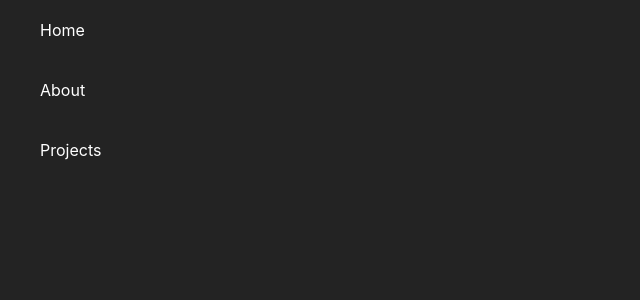
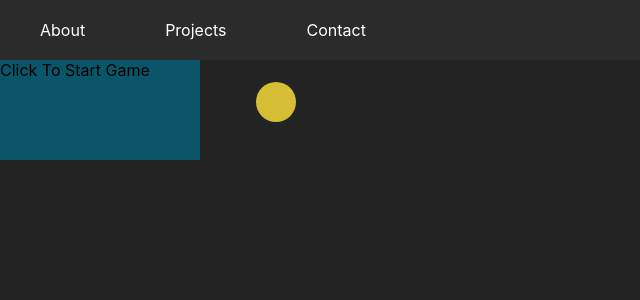
Before and after one commit to AngeloRWolff/angelo-wolff-portfolio, a React (Create React App) app: page / in a window 1280 px wide. Shown: the top 300 px of the page, without its empty margins (0-640 px from the left). Built offline with nearby package versions, Linux system fonts and the light colour scheme.

Commit message:
Routing Issue T3

```diff
--- a/src/App.js
+++ b/src/App.js
@@ -7,51 +7,10 @@ import Projects from './pages/Projects';
 import Contact from './pages/Contact';
 
 
-class App extends Component {
-
-  constructor(props, context) {
-    super(props, context);
-    this.state = {
-      page: Idle
-    }
-  }
-
-  render() {
-    return (
+function App() {
+  return (
       <Router>
-      <div>
-        <ul>
-          <li>
-            <Link to="/contact">Home</Link>
-          </li>
-          <li>
-            <Link to="/about">About</Link>
-          </li>
-          <li>
-            <Link to="/projects">Projects</Link>
-          </li>
-        </ul>
-
-        <Switch>
-          <Route path="/about">
-            <About />
-          </Route>
-          <Route path="/projects">
-            <Projects />
-          </Route>
-          <Route path="/contact">
-            <Contact />
-          </Route>
-        </Switch>
-      </div>
-    </Router>
-  );
-  }
-}
-
-/*
-
-<ul className="App-header Fadein-top">
+      <ul className="App-header Fadein-top">
             <Link to={'/about'} className="Fadein-top"> About</Link>
             <Link to={'/projects'} className="Fadein-top">Projects</Link>
             <Link to={'/contact'} className="Fadein-top">Contact </Link>
@@ -62,7 +21,8 @@ class App extends Component {
             <Route path='/projects' component={Projects} />
             <Route path='/contact' component={Contact}/>
           </Switch>
+      </Router>
+    )
+  }
 
-
-*/
 export default App;
--- a/src/index.js
+++ b/src/index.js
@@ -3,15 +3,16 @@ import { BrowserRouter } from 'react-router-dom';
 import ReactDOM from 'react-dom';
 import './css/css/index.css';
 import App from './App';
+import Projects from './pages/Projects';
 
 import * as serviceWorker from './helper/serviceWorker';
 
-
-ReactDOM.render((
-    <BrowserRouter>
-      <App />
-    </BrowserRouter>
-  ), document.getElementById('root'))
+ReactDOM.render(
+  <React.StrictMode>
+    <App />
+  </React.StrictMode>,
+  document.getElementById('root')
+);
 
 
 // If you want your app to work offline and load faster, you can change
```
